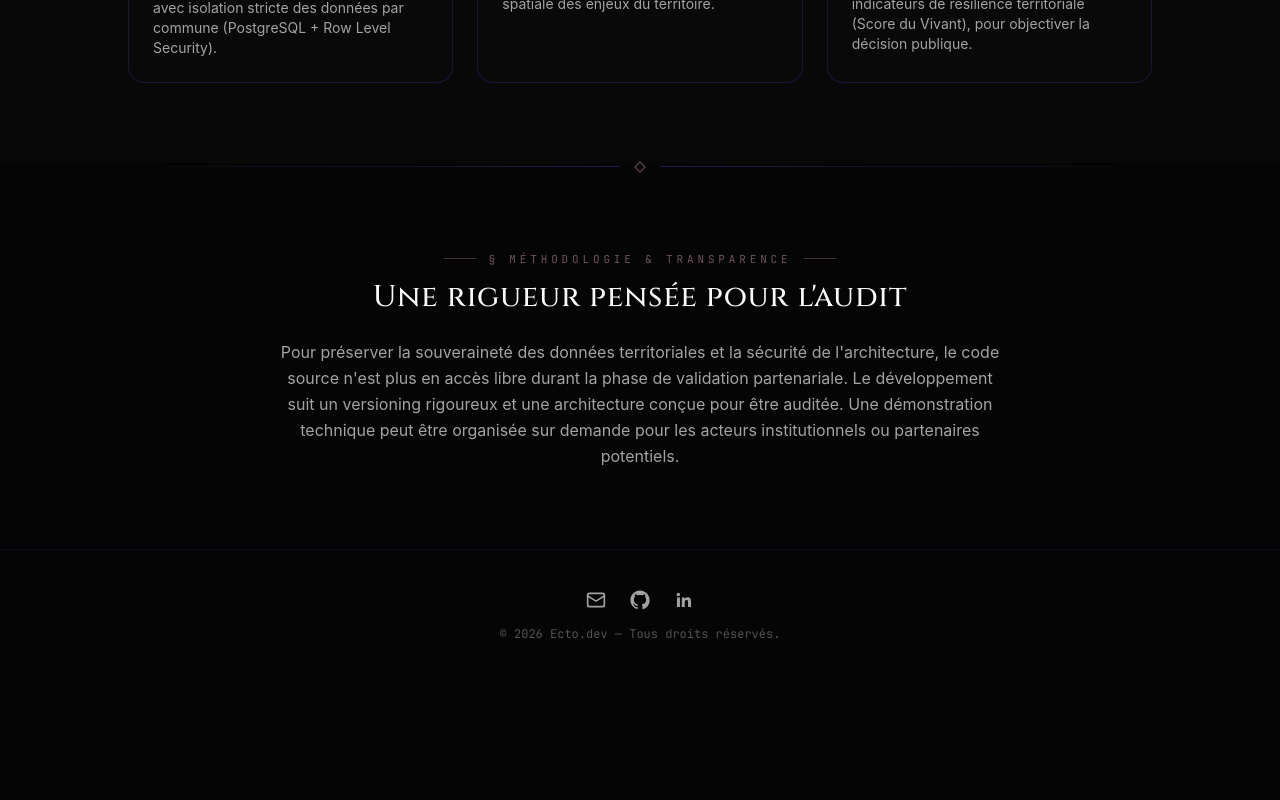
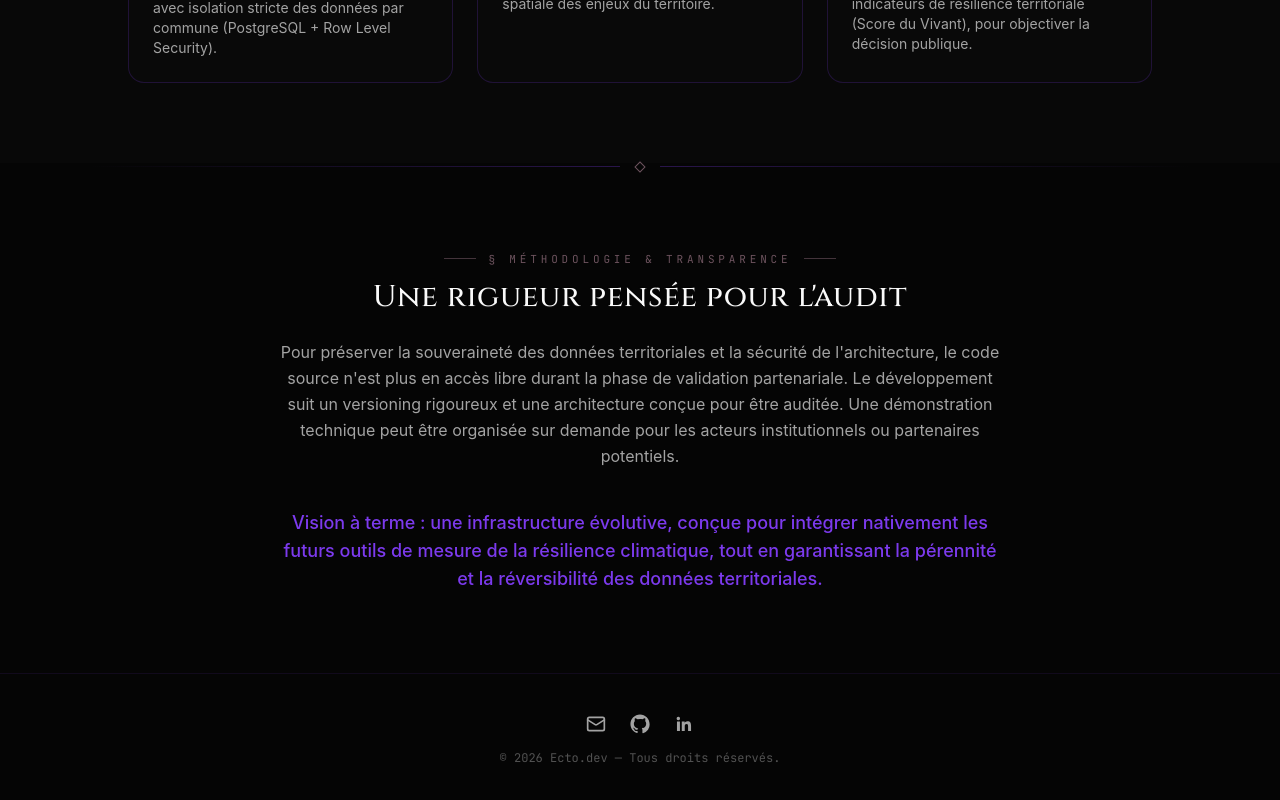
Before and after one commit to 3ct0plasm3/mon-portfolio, a React (Vite) app: page /projets/ma-commune-vivante in a window 1280 px wide. Shown: the part 1930-2730 px from the top of the page. Before the commit the page ends 2612 px from the top, so only its background shows below. Built offline with nearby package versions, Linux system fonts and the light colour scheme.

Commit message:
Ajoute la vision a terme du projet Ma Commune Vivante

```diff
--- a/src/pages/MaCommuneVivante.tsx
+++ b/src/pages/MaCommuneVivante.tsx
@@ -180,6 +180,12 @@ function MaCommuneVivante() {
             architecture conçue pour être auditée. Une démonstration technique peut être
             organisée sur demande pour les acteurs institutionnels ou partenaires potentiels.
           </p>
+
+          <p className="mt-10 text-lg font-medium text-goth-violet">
+            Vision à terme : une infrastructure évolutive, conçue pour intégrer nativement les
+            futurs outils de mesure de la résilience climatique, tout en garantissant la
+            pérennité et la réversibilité des données territoriales.
+          </p>
         </section>
       </main>
 
```
